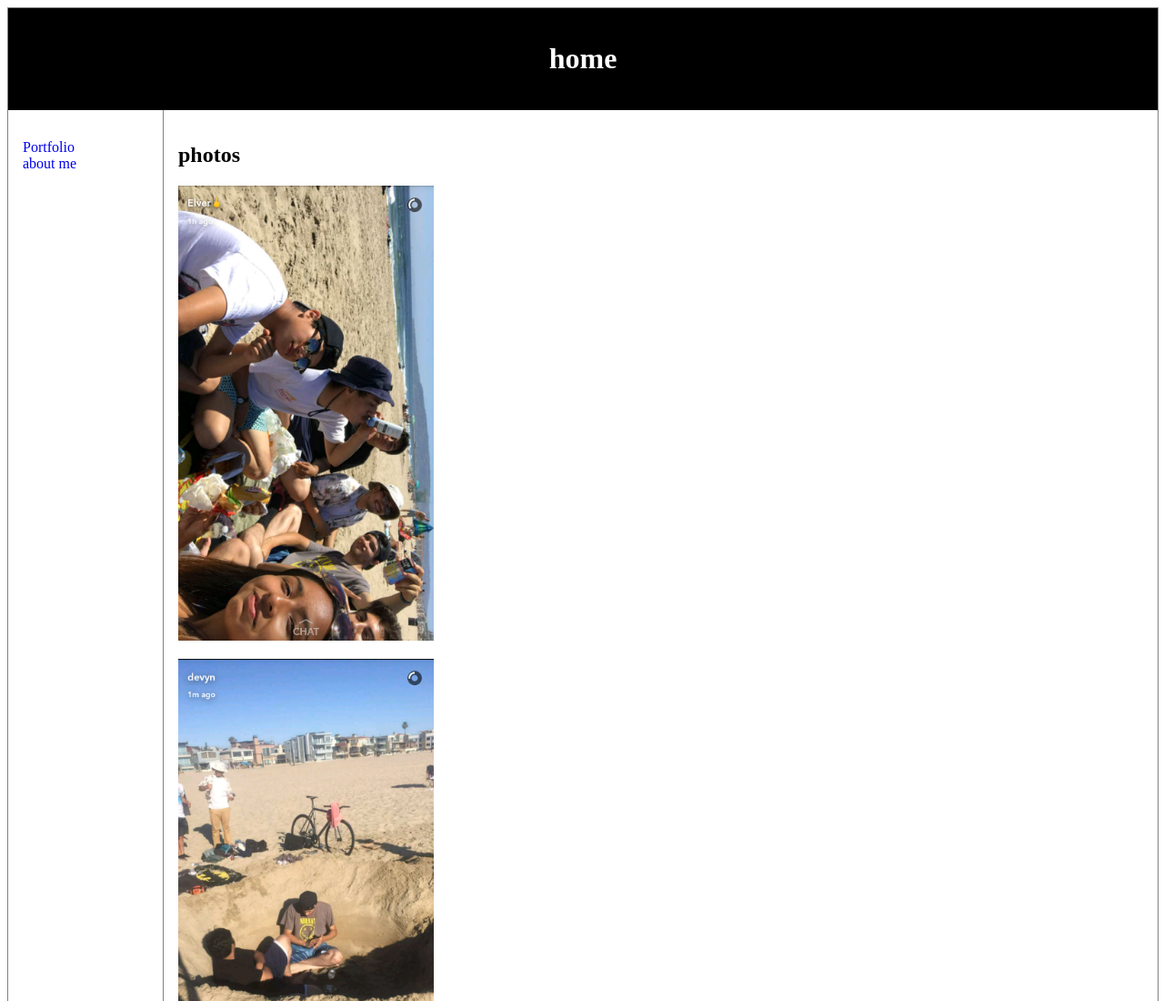
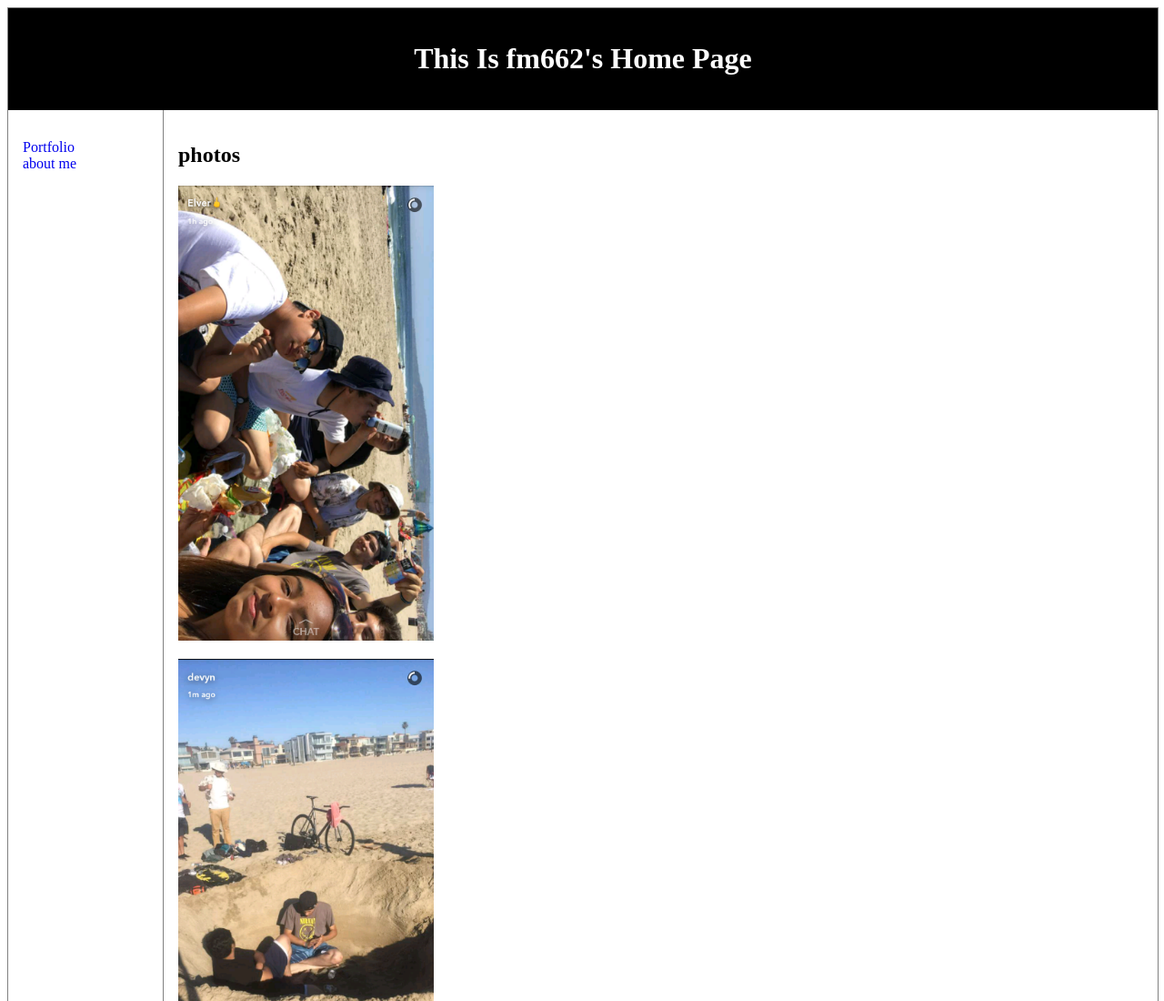
Before and after one commit to fm662/fm662.github.io, a plain HTML site: page my_website/index.html in a window 1280 px wide. Shown: the top 1100 px of the page at 91% size. Drawn offline with Linux system fonts and the light colour scheme.

Commit message:
changed the heading

```diff
--- a/my_website/index.html
+++ b/my_website/index.html
@@ -44,7 +44,7 @@ article {
 <div class="container">
 
 <header>
-   <h1>home</h1>
+   <h1>This Is fm662's Home Page</h1>
 </header>
 
 <nav>
```
